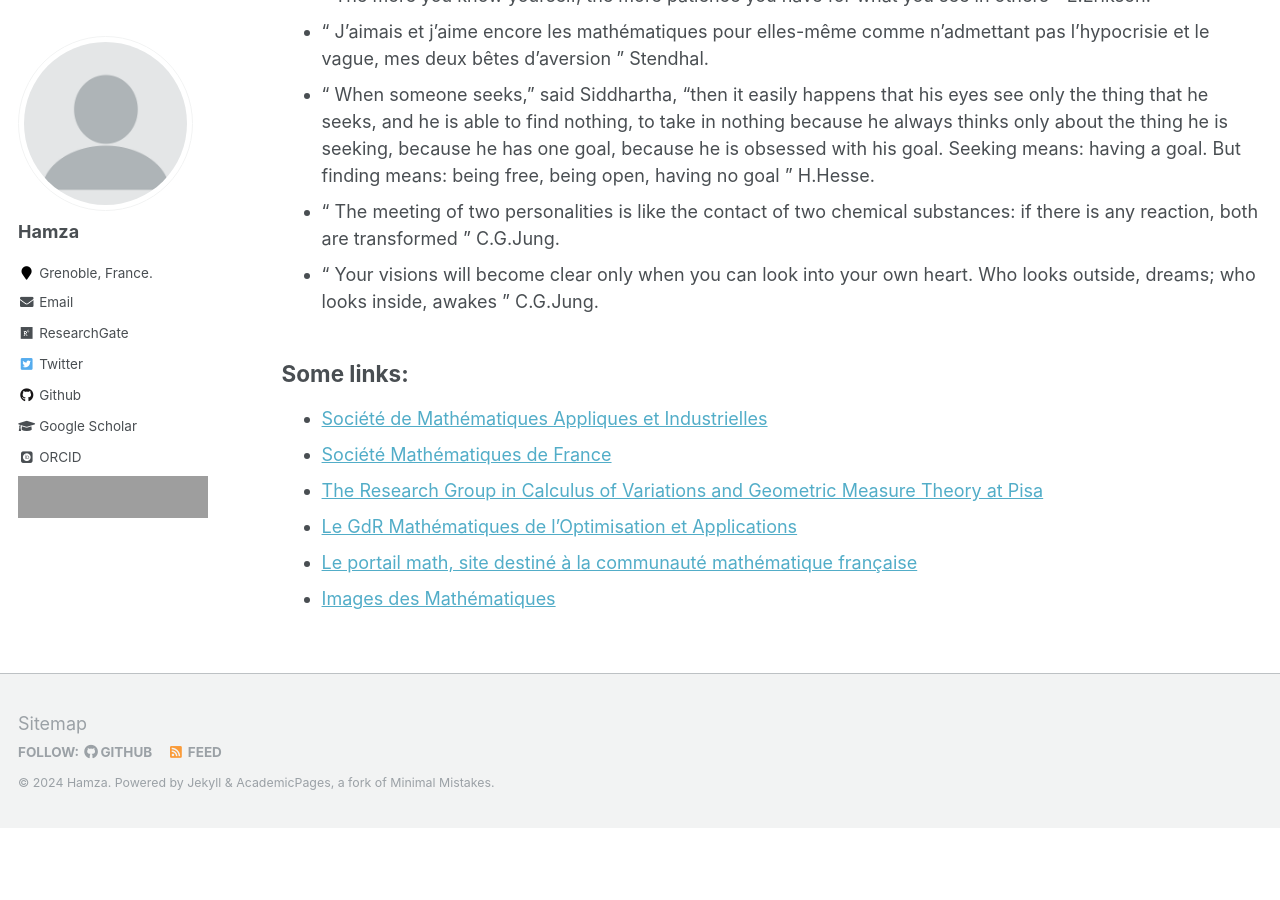
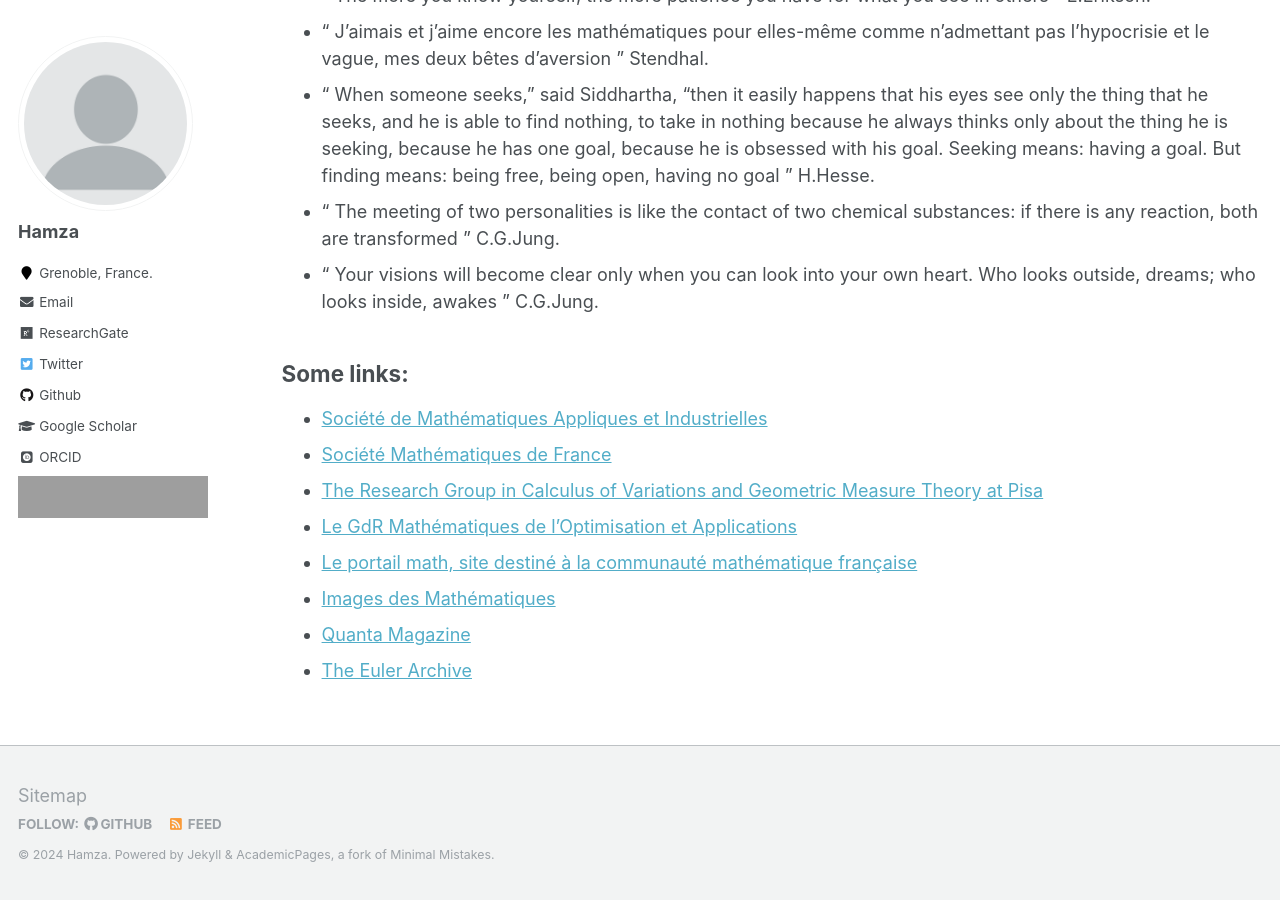
Before and after one commit to enhamza/enhamza.github.io, a Jekyll site: the page built from _pages/Miscellaneous.md, in a window 1280 px wide and 900 px high, scrolled down 506 px. Built offline with Jekyll 4.4.1, drawn with Linux system fonts in a browser that asks for light colours; some web fonts are replaced; before the commit the page ends 1334 px from its top, so only the background shows below that; grey boxes are pictures that could not be loaded.

Commit message:
Update Miscellaneous.md

```diff
--- a/_pages/Miscellaneous.md
+++ b/_pages/Miscellaneous.md
@@ -31,3 +31,5 @@ Some links:
 * [Le GdR Mathématiques de l’Optimisation et Applications](https://gdrmoa.math.cnrs.fr/)
 * [ Le portail math, site destiné à la communauté mathématique française](https://portail.math.cnrs.fr/)
 * [Images des Mathématiques](https://images.math.cnrs.fr/?lang=fr)
+* [Quanta Magazine](https://www.quantamagazine.org/)
+* [The Euler Archive](http://eulerarchive.maa.org/index.html)
```
